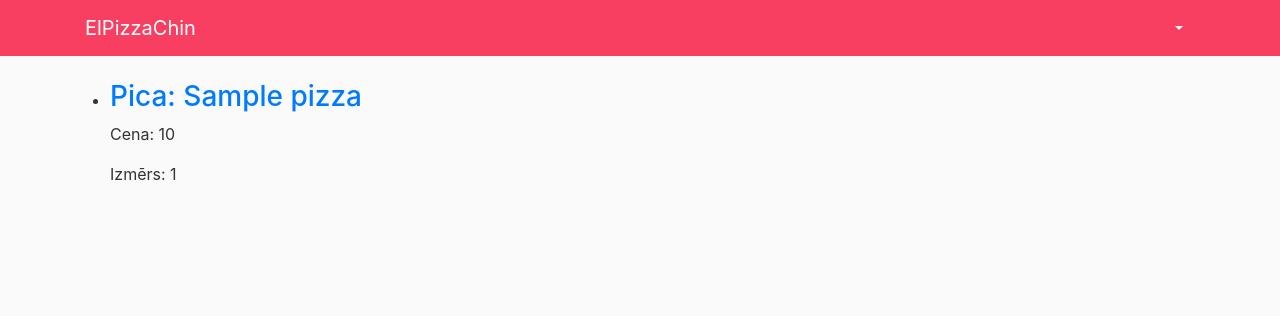
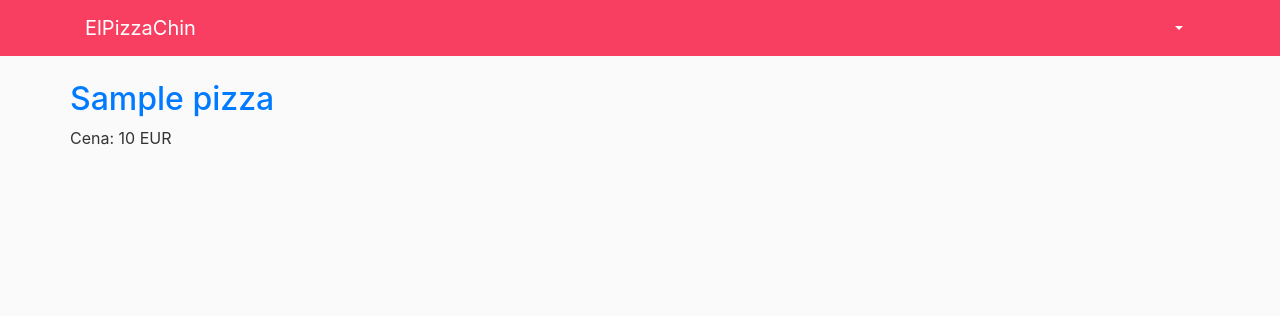
Before and after one commit to raganu-beka/picas-app, a Flask app: template templates/home.html in a window 1280 px wide. Shown: the top 316 px of the page. Run offline with Flask 3, Linux system fonts and the light colour scheme; the template is opened without the code that fills it: most values are stand-ins (such as "Sample title", 1, 10 or a date in 2020); some libraries are stand-ins or nearby versions.

Commit message:
Update home.html

```diff
--- a/templates/home.html
+++ b/templates/home.html
@@ -1,15 +1,17 @@
 {% extends "base.html" %}
 {% block content %}
-    <ul>
-        {% for pizza in pizzas %}
-        <li>
-            <h3><a href="{{ url_for('get_pizza', id=pizza.get_id())}}">Pica: {{ pizza.name }}</a></h3>
-            <p>Cena: {{ pizza.price }}</p>
-            <p>Izmērs: {{ pizza.size }}</p>
+    <div>
+    {% for pizza in pizzas %}
+    <article class="media content-section">
+        <div class="media-body">
+            <h2><a class="article-title" href="{{ url_for('get_pizza', id=pizza.id) }}">{{ pizza.name }}</a></h2>
+            <p class="article-content">Cena: {{ pizza.price }} EUR</p>
             {% if pizza.picture %}
-            <img src="{{ url_for('static', filename=pizza.picture) }}" alt="">
+            <br>
+            <div><img src="{{ url_for('static', filename=pizza.picture) }}" alt=""></div>
             {% endif %}
-        </li>
-        {% endfor %}
-    </ul>
+        </div>
+    </article>
+    {% endfor %}
+    </div>
 {% endblock %}
```
